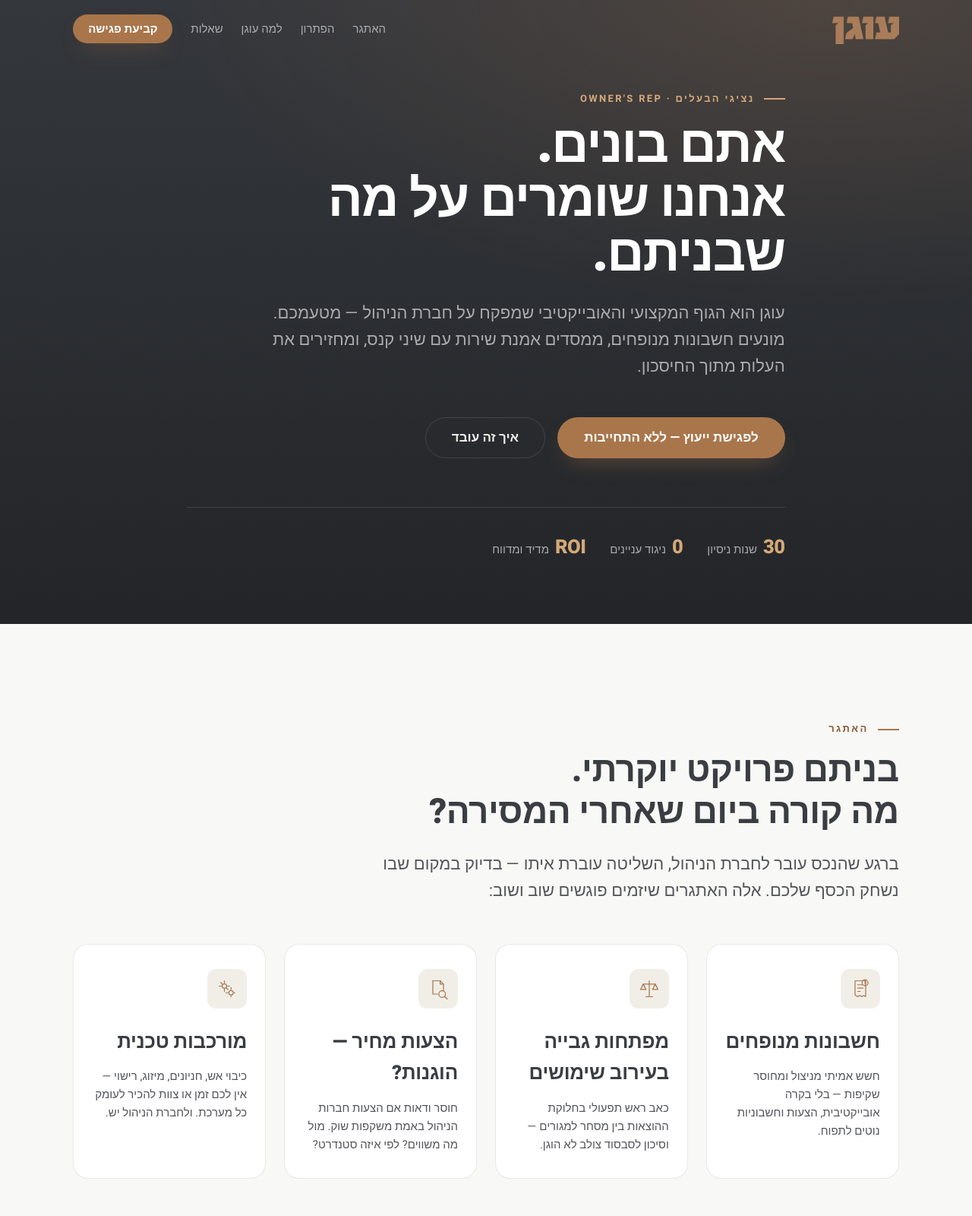
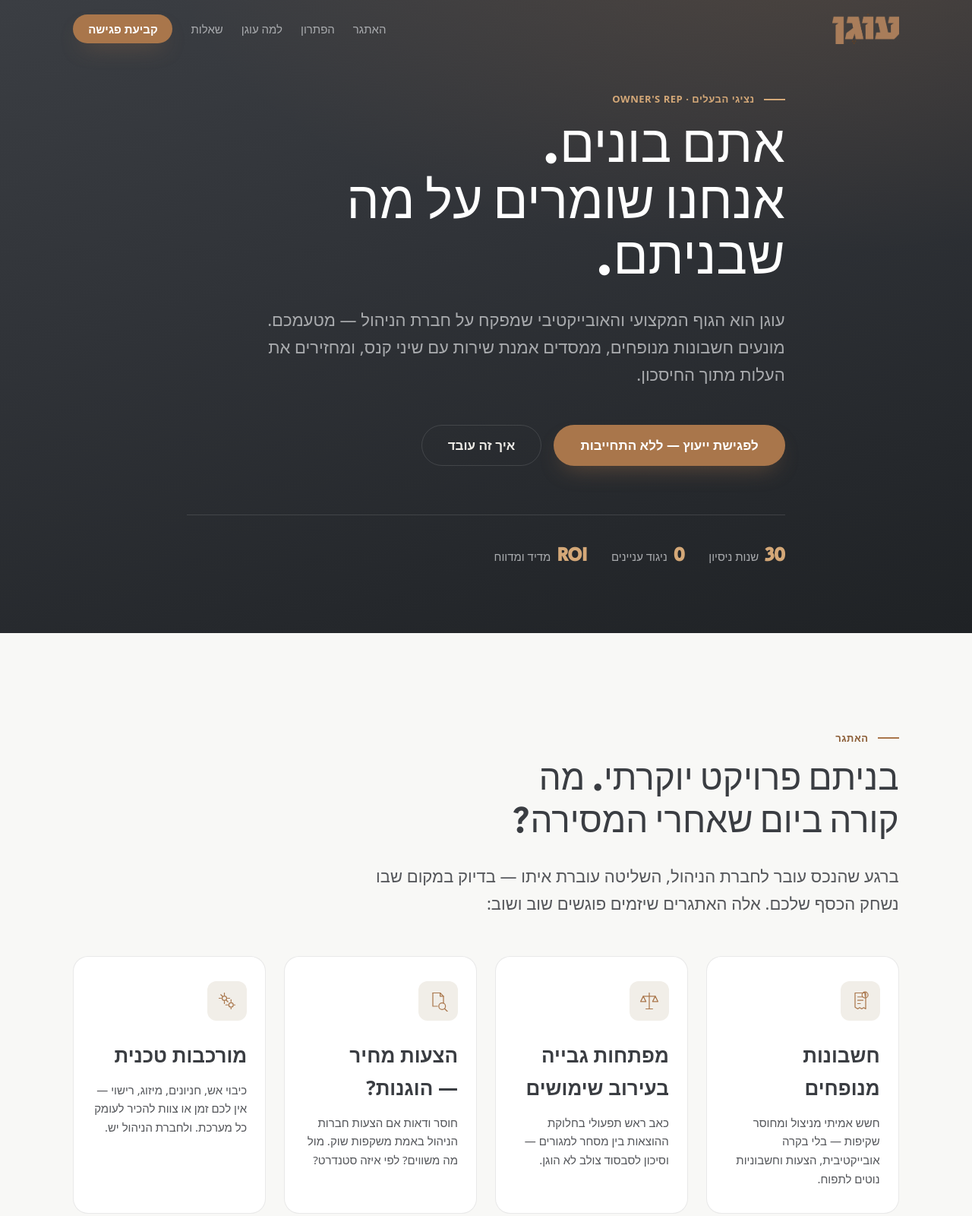
Before and after one commit to MeirFodor/oogen-landing, a plain HTML site: page index.html in a window 1280 px wide. Shown: the top 1600 px of the page at 76% size. Drawn offline with Linux system fonts and the light colour scheme; a web font is replaced by a local one.

Commit message:
Polish pass: typography overhaul + fix Hebrew wrapping/spacing
- Replace Heebo (AI-slop tell) with Secular One (display, echoes the logo)
  + IBM Plex Sans Hebrew (body/sub-headings)
- Remove negative letter-spacing on Hebrew headings; soften eyebrow tracking
- Add text-wrap: balance/pretty to fix awkward mid-title line breaks
- Drop hardcoded <br> from section titles
- Clean up hero background (remove generated skyline; add photo-ready layer)

Co-Authored-By: Claude Opus 4.8 <noreply@anthropic.com>

```diff
--- a/assets/styles.css
+++ b/assets/styles.css
@@ -23,6 +23,10 @@ img, svg { display: block; max-width: 100%; }
 a { color: inherit; text-decoration: none; }
 ul { list-style: none; padding: 0; }
 button { font: inherit; cursor: pointer; }
+
+/* balanced, orphan-free wrapping — fixes awkward mid-title line breaks */
+h1, h2, h3 { text-wrap: balance; }
+p, li, blockquote { text-wrap: pretty; }
 
 :focus-visible {
   outline: 2px solid var(--copper);
@@ -68,7 +72,7 @@ button { font: inherit; cursor: pointer; }
 
 .section-title {
   font-family: var(--font-display);
-  font-weight: 800;
+  font-weight: 400; /* Secular One */
   font-size: var(--fs-h2);
   line-height: var(--lh-snug);
   letter-spacing: var(--tracking-tight);
@@ -206,40 +210,44 @@ button { font: inherit; cursor: pointer; }
   overflow: hidden;
   isolation: isolate;
 }
-.hero-bg { position: absolute; inset: 0; z-index: -1; }
+.hero-bg { position: absolute; inset: 0; z-index: -1; overflow: hidden; }
+/* refined dark base — a real atmosphere photo can layer on top later */
 .hero-bg::after {
-  /* deep vignette + warm base */
   content: ""; position: absolute; inset: 0;
   background:
-    radial-gradient(120% 90% at 85% 0%, rgba(169,118,75,0.22), transparent 55%),
-    linear-gradient(180deg, #34373c 0%, #2c2f33 45%, #232528 100%);
+    radial-gradient(130% 100% at 82% -10%, rgba(169,118,75,0.20), transparent 50%),
+    linear-gradient(165deg, #3b3e43 0%, #303338 40%, #25282c 78%, #1f2225 100%);
+}
+.hero-photo {
+  position: absolute; inset: 0;
+  background-size: cover; background-position: center;
+  opacity: 0.22;
+  mix-blend-mode: luminosity;
+  /* texture placeholder until a real photo is added (set background-image on .hero-bg) */
+  background-image:
+    radial-gradient(1px 1px at 20% 30%, rgba(255,255,255,0.05), transparent),
+    radial-gradient(1px 1px at 70% 60%, rgba(255,255,255,0.04), transparent);
 }
 .hero-glow {
-  position: absolute; top: -20%; inset-inline-start: -10%;
-  width: 60%; height: 70%;
-  background: radial-gradient(closest-side, rgba(169,118,75,0.18), transparent 70%);
-  filter: blur(10px);
+  position: absolute; top: -15%; inset-inline-start: -5%;
+  width: 55%; height: 70%;
+  background: radial-gradient(closest-side, rgba(169,118,75,0.16), transparent 72%);
+  filter: blur(20px);
 }
-.hero-grid {
-  position: absolute; inset: 0;
-  background-image:
-    linear-gradient(rgba(255,255,255,0.035) 1px, transparent 1px),
-    linear-gradient(90deg, rgba(255,255,255,0.035) 1px, transparent 1px);
-  background-size: 64px 64px;
-  mask-image: radial-gradient(120% 100% at 50% 0%, #000 30%, transparent 80%);
-}
-.hero-skyline {
-  position: absolute; inset: auto 0 0 0; width: 100%; height: 56%;
-  opacity: 0.9;
+/* subtle bottom fade so the hero melts into the page */
+.hero::after {
+  content: ""; position: absolute; inset: auto 0 0 0; height: 120px;
+  background: linear-gradient(transparent, rgba(31,34,37,0.0));
+  pointer-events: none;
 }
 
 .hero-inner { position: relative; max-width: 880px; }
 .hero-title {
   font-family: var(--font-display);
-  font-weight: 900;
+  font-weight: 400; /* Secular One is a single heavy weight */
   font-size: var(--fs-h1);
   line-height: var(--lh-tight);
-  letter-spacing: -0.025em;
+  letter-spacing: var(--tracking-tight);
   color: #fff;
   margin-bottom: var(--sp-5);
 }
@@ -301,12 +309,11 @@ button { font: inherit; cursor: pointer; }
 }
 .pain-icon svg { width: 28px; height: 28px; }
 .pain-card h3 {
-  font-family: var(--font-display);
-  font-weight: 800;
+  font-family: var(--font-body);
+  font-weight: 700;
   font-size: var(--fs-h3);
   color: var(--charcoal);
   margin-bottom: var(--sp-3);
-  letter-spacing: -0.01em;
 }
 .pain-card p { font-size: var(--fs-small); color: var(--text-soft); }
 
@@ -367,13 +374,12 @@ button { font: inherit; cursor: pointer; }
   margin-bottom: var(--sp-2);
 }
 .stage-body h3 {
-  font-family: var(--font-display);
-  font-weight: 800;
+  font-family: var(--font-body);
+  font-weight: 700;
   font-size: clamp(1.5rem, 1.2rem + 1vw, 2rem);
   color: #fff;
   margin-bottom: var(--sp-5);
-  max-width: 12ch;
-  letter-spacing: -0.01em;
+  max-width: 14ch;
 }
 .ticks { display: grid; gap: var(--sp-4); }
 .ticks li {
@@ -410,11 +416,11 @@ button { font: inherit; cursor: pointer; }
 }
 .stat-mega {
   font-family: var(--font-display);
-  font-weight: 900;
+  font-weight: 400; /* Secular One */
   font-size: var(--fs-mega);
   line-height: 0.9;
   color: var(--copper-bright);
-  letter-spacing: -0.04em;
+  letter-spacing: 0;
 }
 .stat-label {
   margin-top: var(--sp-4);
@@ -426,12 +432,11 @@ button { font: inherit; cursor: pointer; }
 .why-point { padding-bottom: var(--sp-6); border-bottom: 1px solid var(--line); }
 .why-point:last-child { border-bottom: none; padding-bottom: 0; }
 .why-point h3 {
-  font-family: var(--font-display);
-  font-weight: 800;
+  font-family: var(--font-body);
+  font-weight: 700;
   font-size: var(--fs-h3);
   color: var(--charcoal);
   margin-bottom: var(--sp-3);
-  letter-spacing: -0.01em;
 }
 .why-point p { color: var(--text-soft); }
 
@@ -443,11 +448,20 @@ button { font: inherit; cursor: pointer; }
   border-bottom: 1px solid var(--line);
 }
 .pullquote blockquote {
-  font-family: var(--font-serif);
+  font-family: var(--font-body);
   font-weight: 500;
   font-size: clamp(1.3rem, 1rem + 1.6vw, 2.1rem);
-  line-height: 1.45;
+  line-height: 1.5;
   color: var(--charcoal);
+  max-width: 24ch;
+  margin-inline: auto;
+}
+.pullquote blockquote::before {
+  content: "";
+  display: block;
+  width: 34px; height: 3px;
+  background: var(--copper);
+  margin: 0 auto var(--sp-5);
 }
 
 /* ============================================================
@@ -471,7 +485,7 @@ button { font: inherit; cursor: pointer; }
   justify-content: space-between;
   gap: var(--sp-4);
   padding: var(--sp-5) var(--sp-5);
-  font-family: var(--font-display);
+  font-family: var(--font-body);
   font-weight: 700;
   font-size: var(--fs-h3);
   color: var(--charcoal);
@@ -519,8 +533,8 @@ button { font: inherit; cursor: pointer; }
 }
 .founder-role {
   margin-top: var(--sp-5);
-  font-family: var(--font-display);
-  font-weight: 800;
+  font-family: var(--font-body);
+  font-weight: 700;
   color: var(--charcoal);
 }
 
@@ -617,8 +631,8 @@ button { font: inherit; cursor: pointer; }
 .success-mark { color: var(--copper); }
 .success-mark svg { width: 56px; height: 56px; }
 .form-success h3 {
-  font-family: var(--font-display);
-  font-weight: 800; font-size: var(--fs-h3);
+  font-family: var(--font-body);
+  font-weight: 700; font-size: var(--fs-h3);
   color: var(--charcoal);
 }
 .form-success p { color: var(--text-soft); }
--- a/assets/tokens.css
+++ b/assets/tokens.css
@@ -47,9 +47,9 @@
   --line-accent:   rgba(169, 118, 75, 0.40);
 
   /* ---------- Typography ---------- */
-  --font-display: "Heebo", system-ui, sans-serif;
-  --font-body:    "Heebo", system-ui, sans-serif;
-  --font-serif:   "Frank Ruhl Libre", Georgia, serif;
+  --font-display: "Secular One", system-ui, sans-serif;          /* heavy geometric display — echoes the logo */
+  --font-body:    "IBM Plex Sans Hebrew", system-ui, sans-serif; /* modern professional text */
+  --font-serif:   "IBM Plex Sans Hebrew", system-ui, sans-serif; /* (kept for backwards-compat) */
 
   /* Fluid type ramp (mobile → desktop) */
   --fs-eyebrow:  0.8125rem;                          /* 13px labels */
@@ -61,11 +61,11 @@
   --fs-h1:       clamp(2.25rem, 1.5rem + 3.6vw, 4.25rem);    /* 36→68 */
   --fs-mega:     clamp(4.5rem, 2.5rem + 9vw, 9rem);          /* the "30" */
 
-  --lh-tight:   1.05;
-  --lh-snug:    1.2;
-  --lh-normal:  1.6;
-  --tracking-eyebrow: 0.18em;
-  --tracking-tight:  -0.01em;
+  --lh-tight:   1.08;
+  --lh-snug:    1.22;
+  --lh-normal:  1.65;
+  --tracking-eyebrow: 0.04em;  /* gentle — Hebrew dislikes wide tracking */
+  --tracking-tight:  0em;      /* no negative tracking on Hebrew headings */
 
   /* ---------- Spacing scale (8pt) ---------- */
   --sp-1:  0.25rem;
--- a/index.html
+++ b/index.html
@@ -13,7 +13,7 @@
 
   <link rel="preconnect" href="https://fonts.googleapis.com" />
   <link rel="preconnect" href="https://fonts.gstatic.com" crossorigin />
-  <link href="https://fonts.googleapis.com/css2?family=Heebo:wght@400;500;700;800;900&family=Frank+Ruhl+Libre:wght@500;700&display=swap" rel="stylesheet" />
+  <link href="https://fonts.googleapis.com/css2?family=IBM+Plex+Sans+Hebrew:wght@400;500;600;700&family=Secular+One&display=swap" rel="stylesheet" />
 
   <link rel="stylesheet" href="assets/tokens.css" />
   <link rel="stylesheet" href="assets/styles.css" />
@@ -44,23 +44,9 @@
     <!-- ============ HERO ============ -->
     <section class="hero">
       <div class="hero-bg" aria-hidden="true">
+        <!-- שלב הבא: כאן תיכנס תמונת אווירה. להוסיף ל-.hero-bg:  background-image: url('assets/hero.jpg'); -->
+        <div class="hero-photo"></div>
         <div class="hero-glow"></div>
-        <div class="hero-grid"></div>
-        <svg class="hero-skyline" viewBox="0 0 1440 420" preserveAspectRatio="xMidYEnd slice" aria-hidden="true">
-          <g fill="none" stroke="rgba(212,168,120,0.16)" stroke-width="1">
-            <rect x="120" y="120" width="150" height="320" />
-            <rect x="150" y="150" width="90" height="290" />
-            <rect x="320" y="60" width="130" height="380" />
-            <rect x="500" y="170" width="180" height="270" />
-            <rect x="720" y="100" width="110" height="340" />
-            <rect x="880" y="40" width="150" height="400" />
-            <rect x="1080" y="150" width="160" height="290" />
-          </g>
-          <g fill="rgba(212,168,120,0.05)">
-            <rect x="320" y="60" width="130" height="380" />
-            <rect x="880" y="40" width="150" height="400" />
-          </g>
-        </svg>
       </div>
 
       <div class="container hero-inner reveal">
@@ -90,7 +76,7 @@
       <div class="container">
         <header class="section-head reveal">
           <p class="eyebrow">האתגר</p>
-          <h2 class="section-title">בניתם פרויקט יוקרתי.<br />מה קורה ביום שאחרי המסירה?</h2>
+          <h2 class="section-title">בניתם פרויקט יוקרתי. מה קורה ביום שאחרי המסירה?</h2>
           <p class="section-lead">
             ברגע שהנכס עובר לחברת הניהול, השליטה עוברת איתו — בדיוק במקום שבו נשחק הכסף שלכם.
             אלה האתגרים שיזמים פוגשים שוב ושוב:
@@ -150,7 +136,7 @@
       <div class="container">
         <header class="section-head section-head-center reveal">
           <p class="eyebrow eyebrow-light">הפתרון</p>
-          <h2 class="section-title">מפקחי-העל של הנכס —<br />לאורך כל חיי הפרויקט</h2>
+          <h2 class="section-title">מפקחי-העל של הנכס, לאורך כל חיי הפרויקט</h2>
           <p class="section-lead section-lead-light">
             אנחנו לא חברת ניהול. אנחנו הצד היחיד בשולחן שאינטרס שלו זהה לחלוטין לשלכם.
             הליווי בנוי בשני שלבים, לפי שלב חיי הנכס.
@@ -288,7 +274,7 @@
       <div class="container cta-inner">
         <div class="cta-copy reveal">
           <p class="eyebrow eyebrow-light">בואו נדבר</p>
-          <h2 class="section-title">אל תשאירו את ניהול הנכס<br />ליד המקרה.</h2>
+          <h2 class="section-title">אל תשאירו את ניהול הנכס ליד המקרה.</h2>
           <p class="cta-lead">
             השאירו פרטים ונחזור אליכם לפגישת אפיון ראשונית — נבין את הפרויקט,
             נצביע על נקודות החיסכון, ונראה לכם בדיוק איך עוגן משתלם.
```
